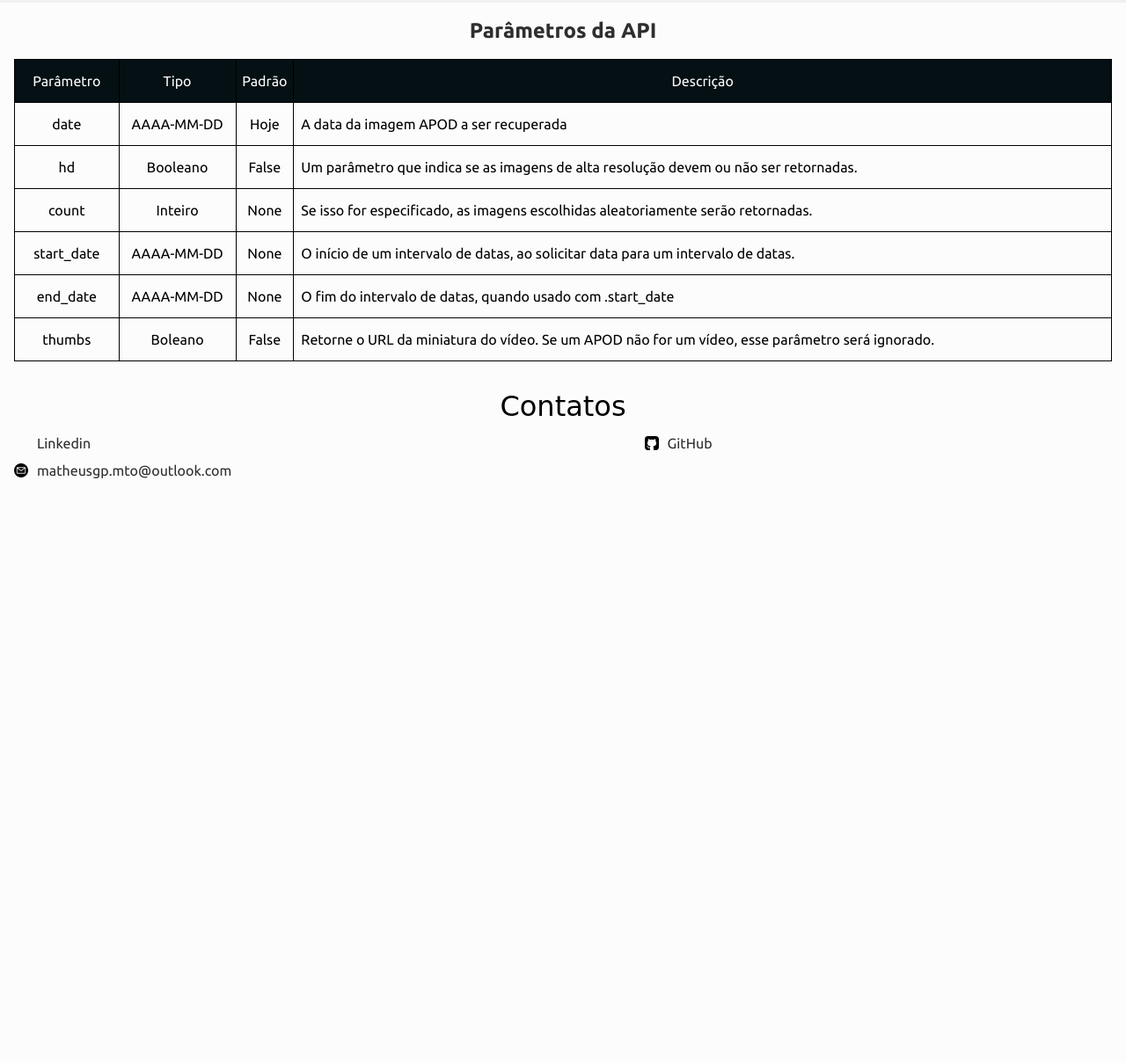
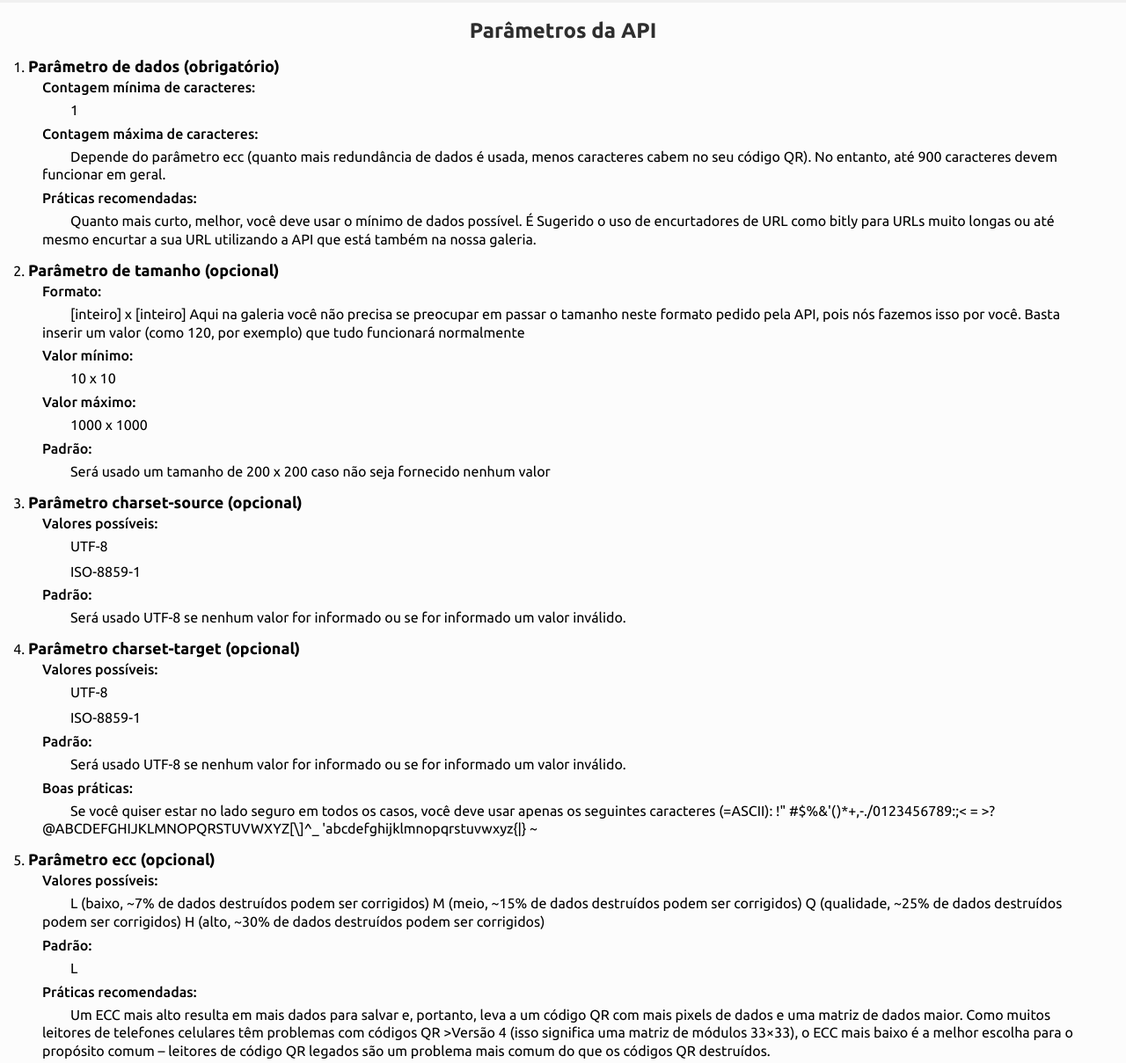
Before and after one commit to MathGPereira/cole-o-de-api, a plain HTML site: page assets/paginas/qrcode.html in a window 1280 px wide. Shown: the part 384-1593 px from the top of the page at 88% size. Before the commit the page ends 943 px from the top, so only its background shows below. Drawn offline with Linux system fonts and the light colour scheme; no server answers; a web font is replaced by a local one.

Commit message:
Finalização da seção que explica os parâmetros da API de código de barras

```diff
--- a/assets/css/paginas-css/index.css
+++ b/assets/css/paginas-css/index.css
@@ -12,6 +12,11 @@
         --font-size-titulo-sobre: 24px;
         --font-weight-titulo-sobre: 700;
     /* Nasa */
+    /* QR code */
+        --font-size-titulo-lista: 18px;
+        --font-weight-titulo-lista: 700;
+        --font-weight-sub-titulo-lista: 500;
+    /* QR code */
 }
 
 .principal__sobre-api {
--- a/assets/css/paginas-css/paginas/qrcode.css
+++ b/assets/css/paginas-css/paginas/qrcode.css
@@ -1,7 +1,37 @@
+.principal__explicar-parametros {
+    padding: 0;
+}
+
 .imagem-qrcode {
     display: block;
     margin: 1em auto;
     width: 100%;
+}
+
+.explicar-parametros__lista-ordenada {
+    list-style: decimal;
+    padding: 0 1em;
+}
+
+.item__titulo {
+    font-size: var(--font-size-titulo-lista);
+    font-weight: var(--font-weight-titulo-lista);
+}
+
+.item__lista-desordenada {
+    margin: .5em 0 1em;
+}
+
+.item__subtitulo {
+    font-weight: var(--font-weight-sub-titulo-lista);
+    text-indent: 1em;
+}
+
+.item__descricao {
+    line-height: 1.3em;
+    margin: .5em 0;
+    padding: 0 1em;
+    text-indent: 2em;
 }
 
 @media screen and (min-width: 500px) {
--- a/assets/js/api/qrcode.js
+++ b/assets/js/api/qrcode.js
@@ -1,4 +1,4 @@
-async function qrcode(informacao, tamanho, secao) {
+async function qrcode(informacao, tamanho="", secao) {
     const url = `http://api.qrserver.com/v1/create-qr-code/?data=${informacao}&size=${tamanho}x${tamanho}`;
     const qr = await fetch(url);
 
--- a/assets/paginas/qrcode.html
+++ b/assets/paginas/qrcode.html
@@ -70,7 +70,7 @@
         <main class="principal">
             <section class="principal__sobre-api" data-sobre-api>
                 <h2 class="sobre-api__titulo">
-                    Sobre API <abbr title="Astronomy Picture of the Day" class="titulo__sigla">APOD</abbr>
+                    Sobre API
                 </h2>
                 <p class="sobre-galeria__descricao">
                     Lorem ipsum dolor sit amet, consectetur adipisicing elit. Sequi neque ex recusandae accusamus laudantium accusantium asperiores, labore in, dignissimos quo, odit hic quod corrupti. Accusantium dolores veritatis recusandae excepturi vitae!
@@ -80,66 +80,137 @@
             </section>
             <section class="principal__explicar-parametros">
                 <h2 class="sobre-api__titulo">Parâmetros da API</h2>
-                <table class="explicar-parametros__tabela">
-                    <thead class="tabela__cabecalho">
-                        <tr class="cabecalho__linha">
-                            <th class="linha__coluna">Parâmetro</th>
-                            <th class="linha__coluna linha__coluna-tipo">Tipo</th>
-                            <th class="linha__coluna linha__coluna-padrao">Padrão</th>
-                            <th class="linha__coluna">Descrição</th>
-                        </tr>
-                    </thead>
-                    <tbody class="tabela__corpo">
-                        <tr class="corpo__linha">
-                            <td class="linha__coluna">date</td>
-                            <td class="linha__coluna linha__coluna-tipo">AAAA-MM-DD</td>
-                            <td class="linha__coluna linha__coluna-padrao">Hoje</td>
-                            <td class="linha__coluna linha__coluna-descricao">
-                                <p>A data da imagem APOD a ser recuperada</p>
-                            </td>
-                        </tr>
-                        <tr class="corpo__linha">
-                            <td class="linha__coluna">hd</td>
-                            <td class="linha__coluna linha__coluna-tipo">Booleano</td>
-                            <td class="linha__coluna linha__coluna-padrao">False</td>
-                            <td class="linha__coluna linha__coluna-descricao">
-                                <p>Um parâmetro que indica se as imagens de alta resolução devem ou não ser retornadas.</p>
-                            </td>
-                        </tr>
-                        <tr class="corpo__linha">
-                            <td class="linha__coluna">count</td>
-                            <td class="linha__coluna linha__coluna-tipo">Inteiro</td>
-                            <td class="linha__coluna linha__coluna-padrao">None</td>
-                            <td class="linha__coluna linha__coluna-descricao">
-                                <p>Se isso for especificado, as imagens escolhidas aleatoriamente serão retornadas. </p>
-                            </td>
-                        </tr>
-                        <tr class="corpo__linha">
-                            <td class="linha__coluna">start_date</td>
-                            <td class="linha__coluna linha__coluna-tipo">AAAA-MM-DD</td>
-                            <td class="linha__coluna linha__coluna-padrao">None</td>
-                            <td class="linha__coluna linha__coluna-descricao">
-                                <p>O início de um intervalo de datas, ao solicitar data para um intervalo de datas.</p>
-                            </td>
-                        </tr>
-                        <tr class="corpo__linha">
-                            <td class="linha__coluna">end_date</td>
-                            <td class="linha__coluna linha__coluna-tipo">AAAA-MM-DD</td>
-                            <td class="linha__coluna linha__coluna-padrao">None</td>
-                            <td class="linha__coluna linha__coluna-descricao">
-                                <p>O fim do intervalo de datas, quando usado com .start_date</p>
-                            </td>
-                        </tr>
-                        <tr class="corpo__linha">
-                            <td class="linha__coluna">thumbs</td>
-                            <td class="linha__coluna linha__coluna-tipo">Boleano</td>
-                            <td class="linha__coluna linha__coluna-padrao">False</td>
-                            <td class="linha__coluna linha__coluna-descricao">
-                                <p>Retorne o URL da miniatura do vídeo. Se um APOD não for um vídeo, esse parâmetro será ignorado.</p>
-                            </td>
-                        </tr>
-                    </tbody>
-                </table>
+                <ol class="explicar-parametros__lista-ordenada">
+                    <li class="lista-ordenada__item">
+                        <h3 class="item__titulo">Parâmetro de dados (obrigatório)</h3>
+                        <ul class="item__lista-desordenada">
+                            <li class="lista-desordenada__item">
+                                <h4 class="item__subtitulo">Contagem mínima de caracteres:</h4>
+                                <p class="item__descricao">1</p>
+                            </li>
+                            <li class="lista-desordenada__item">
+                                <h4 class="item__subtitulo">Contagem máxima de caracteres:</h4>
+                                <p class="item__descricao">
+                                    Depende do parâmetro ecc (quanto mais redundância de dados é usada, menos caracteres cabem no seu código QR).
+                                    No entanto, até 900 caracteres devem funcionar em geral.
+                                </p>
+                            </li>
+                            <li class="lista-desordenada__item">
+                                <h4 class="item__subtitulo">Práticas recomendadas:</h4>
+                                <p class="item__descricao">
+                                    Quanto mais curto, melhor, você deve usar o mínimo de dados possível. É Sugerido o uso de encurtadores de URL como bitly para URLs muito longas ou até mesmo encurtar a sua URL utilizando a API que está também na nossa galeria.
+                                </p>
+                            </li>
+                        </ul>
+                    </li>
+                    <li class="lista-ordenada__item">
+                        <h3 class="item__titulo">Parâmetro de tamanho (opcional)</h3>
+                        <ul class="item__lista-desordenada">
+                            <li class="lista-desordenada__item">
+                                <h4 class="item__subtitulo">Formato:</h4>
+                                <p class="item__descricao">[inteiro] x [inteiro]
+                                    <span class="descricao__obs">
+                                        Aqui na galeria você não precisa se preocupar em passar o tamanho neste formato pedido pela API, pois nós fazemos isso por você. Basta inserir um valor (como 120, por exemplo) que tudo funcionará normalmente
+                                    </span>
+                                </p>
+                            </li>
+                            <li class="lista-desordenada__item">
+                                <h4 class="item__subtitulo">Valor mínimo:</h4>
+                                <p class="item__descricao">
+                                    10 x 10
+                                </p>
+                            </li>
+                            <li class="lista-desordenada__item">
+                                <h4 class="item__subtitulo">Valor máximo:</h4>
+                                <p class="item__descricao">
+                                    1000 x 1000
+                                </p>
+                            </li>
+                            <li class="lista-desordenada__item">
+                                <h4 class="item__subtitulo">Padrão:</h4>
+                                <p class="item__descricao">
+                                    Será usado um tamanho de 200 x 200 caso não seja fornecido nenhum valor
+                                </p>
+                            </li>
+                        </ul>
+                    </li>
+                    <li class="lista-ordenada__item">
+                        <h3 class="item__titulo">Parâmetro charset-source (opcional)</h3>
+                        <ul class="item__lista-desordenada">
+                            <li class="lista-desordenada__item">
+                                <h4 class="item__subtitulo">Valores possíveis:</h4>
+                                <p class="item__descricao">UTF-8</p>
+                                <p class="item__descricao">ISO-8859-1</p>
+                            </li>
+                            <li class="lista-desordenada__item">
+                                <h4 class="item__subtitulo">Padrão:</h4>
+                                <p class="item__descricao">
+                                    Será usado UTF-8 se nenhum valor for informado ou se for informado um valor inválido.
+                                </p>
+                            </li>
+                        </ul>
+                    </li>
+                    <li class="lista-ordenada__item">
+                        <h3 class="item__titulo">Parâmetro charset-target (opcional)</h3>
+                        <ul class="item__lista-desordenada">
+                            <li class="lista-desordenada__item">
+                                <h4 class="item__subtitulo">Valores possíveis:</h4>
+                                <p class="item__descricao">UTF-8</p>
+                                <p class="item__descricao">ISO-8859-1</p>
+                            </li>
+                            <li class="lista-desordenada__item">
+                                <h4 class="item__subtitulo">Padrão:</h4>
+                                <p class="item__descricao">
+                                    Será usado UTF-8 se nenhum valor for informado ou se for informado um valor inválido.
+                                </p>
+                            </li>
+                            <li class="lista-desordenada__item">
+                                <h4 class="item__subtitulo">Boas práticas:</h4>
+                                <p class="item__descricao">
+                                    Se você quiser estar no lado seguro em todos os casos, você deve usar apenas os seguintes caracteres (=ASCII):
+                                    !" #$%&'()*+,-./0123456789:;&lt; = &gt;?
+                                    @ABCDEFGHIJKLMNOPQRSTUVWXYZ[\]^_
+                                    'abcdefghijklmnopqrstuvwxyz{|} ~
+                                </p>
+                            </li>
+                        </ul>
+                    </li>
+                    <li class="lista-ordenada__item">
+                        <h3 class="item__titulo">Parâmetro ecc (opcional)</h3>
+                        <ul class="item__lista-desordenada">
+                            <li class="lista-desordenada__item">
+                                <h4 class="item__subtitulo">Valores possíveis:</h4>
+                                <p class="item__descricao">
+                                    L (baixo, ~7% de dados destruídos podem ser corrigidos) M (meio, ~15% de dados destruídos podem ser corrigidos) Q (qualidade, ~25% de dados destruídos podem ser corrigidos) H (alto, ~30% de dados destruídos podem ser corrigidos)
+                                </p>
+                            </li>
+                            <li class="lista-desordenada__item">
+                                <h4 class="item__subtitulo">Padrão:</h4>
+                                <p class="item__descricao">L</p>
+                            </li>
+                            <li class="lista-desordenada__item">
+                                <h4 class="item__subtitulo">Práticas recomendadas:</h4>
+                                <p class="item__descricao">
+                                    Um ECC mais alto resulta em mais dados para salvar e, portanto, leva a um código QR com mais pixels de dados e uma matriz de dados maior. Como muitos leitores de telefones celulares têm problemas com códigos QR >Versão 4 (isso significa uma matriz de módulos 33×33), o ECC mais baixo é a melhor escolha para o propósito comum – leitores de código QR legados são um problema mais comum do que os códigos QR destruídos.
+                                </p>
+                            </li>
+                        </ul>
+                    </li>
+                    <li class="lista-ordenada__item">
+                        <h3 class="item__titulo">Parâmetro cor (opcional)</h3>
+                        <ul class="item__lista-desordenada">
+                            <li class="lista-desordenada__item">
+                                <h4 class="item__subtitulo">Formato:</h4>
+                                <p class="item__descricao">
+                                    Decimal ([0-255]-[0-255]-[0-255]) ou valor hexadecimal em formato curto ([a-fA-F] três caracteres, por exemplo, fff para branco) ou formato longo ([a-fA-F] seis caracteres, por exemplo, ff0000 para vermelho).
+                                </p>
+                            </li>
+                        </ul>
+                    </li>
+                </ol>
+                <p>Para mais informações a cerca dos parâmetros, veja o
+                    <a href="https://goqr.me/api/doc/create-qr-code/" target="_blank" rel="nofollow external" class="sobre-api__link-hd">link para a documentação</a>
+                </p>
             </section>
         </main>
         <footer class="rodape">
```
